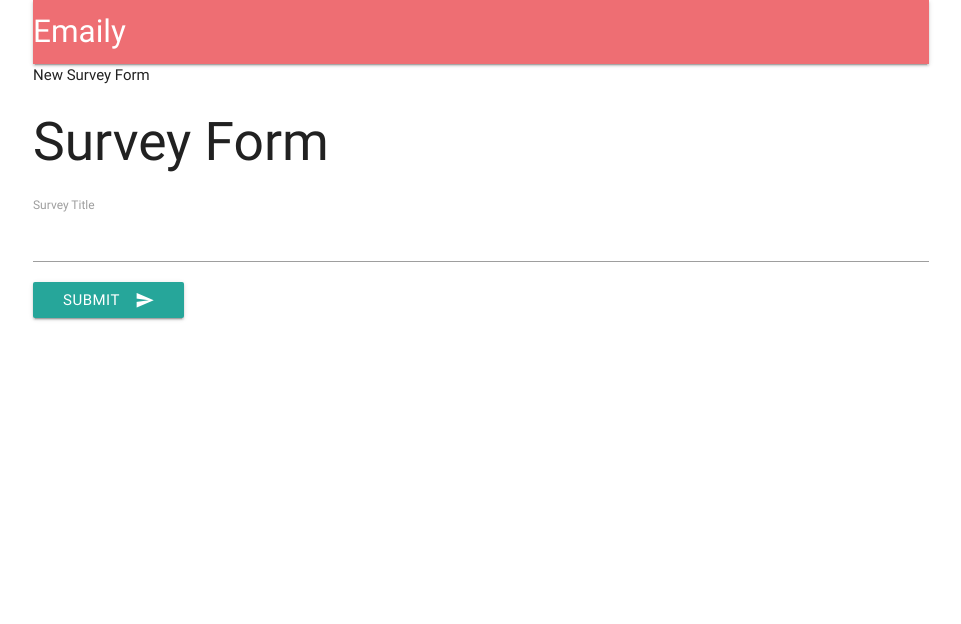
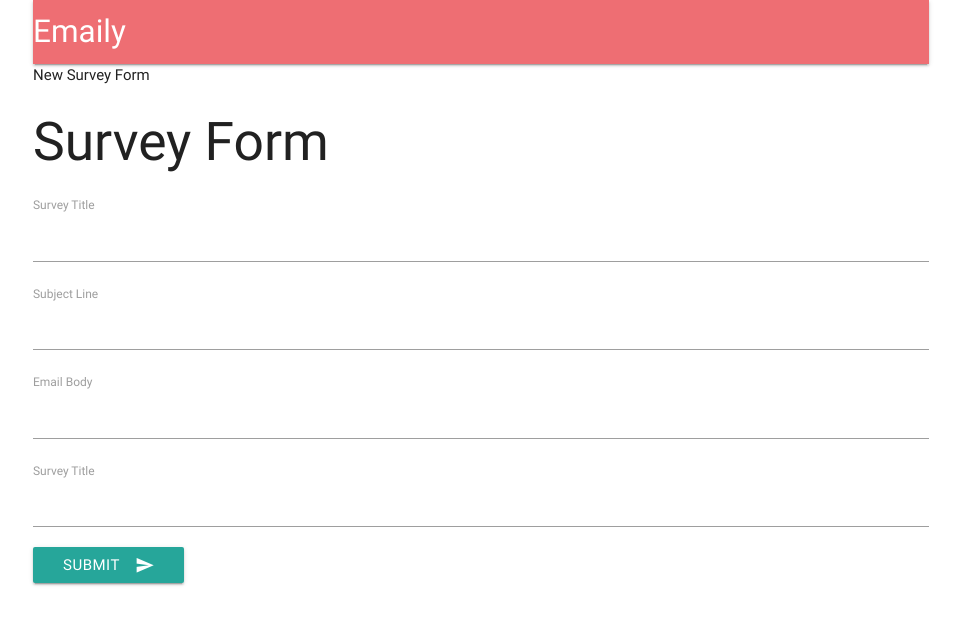
Before and after one commit to repartay/emaily-sandbox, a React (Create React App) app in the folder client/: page /surveys/new in a window 1280 px wide. Shown: the top 624 px of the page, without its empty margins (159-1120 px from the left). Built offline with nearby package versions, Linux system fonts and the light colour scheme; no server answers.

Commit message:
not dry way of getting form fields repeating

```diff
--- a/client/src/components/surveys/SurveyField.js
+++ b/client/src/components/surveys/SurveyField.js
@@ -1,9 +1,10 @@
 import React from 'react';
 
-export default ({ input }) => {
+export default ({ input, label }) => {
 	console.log('props', input);
 	return (
 		<div>
+			<label>{label}</label>
 			<input {...input} />
 		</div>
 	);
--- a/client/src/components/surveys/SurveyForm.js
+++ b/client/src/components/surveys/SurveyForm.js
@@ -6,7 +6,30 @@
 	renderFields() {
 		return(
 			<div>
-				<Field type="text" name="title" component={SurveyField} />
+				<Field
+					type="text"
+					name="title"
+					component={SurveyField}
+					label="Survey Title"
+				/>
+				<Field
+					type="text"
+					name="subject"
+					component={SurveyField}
+					label="Subject Line"
+				/>
+				<Field
+					type="text"
+					name="body"
+					component={SurveyField}
+					label="Email Body"
+				/>
+				<Field
+					type="Recipients List"
+					name="emails"
+					component={SurveyField}
+					label="Survey Title"
+				/>
 			</div>
 		);
 	}
@@ -15,10 +38,7 @@
 			<div>
 				<form onSubmit={this.props.handleSubmit(values => console.log('values', values))}>
 					<h2>Survey Form</h2>
-					<div>
-						<label>Survey Title</label>
-						{this.renderFields()}
-					</div>
+					{this.renderFields()}
 					<button className="btn waves-effect waves-light" type="submit">
 						<i className="material-icons right">send</i>
           				Submit
```
